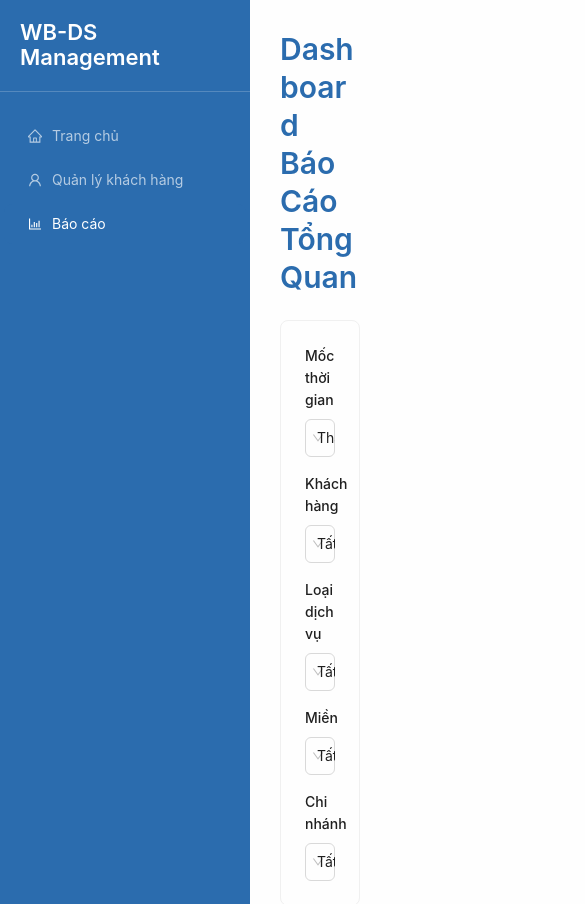
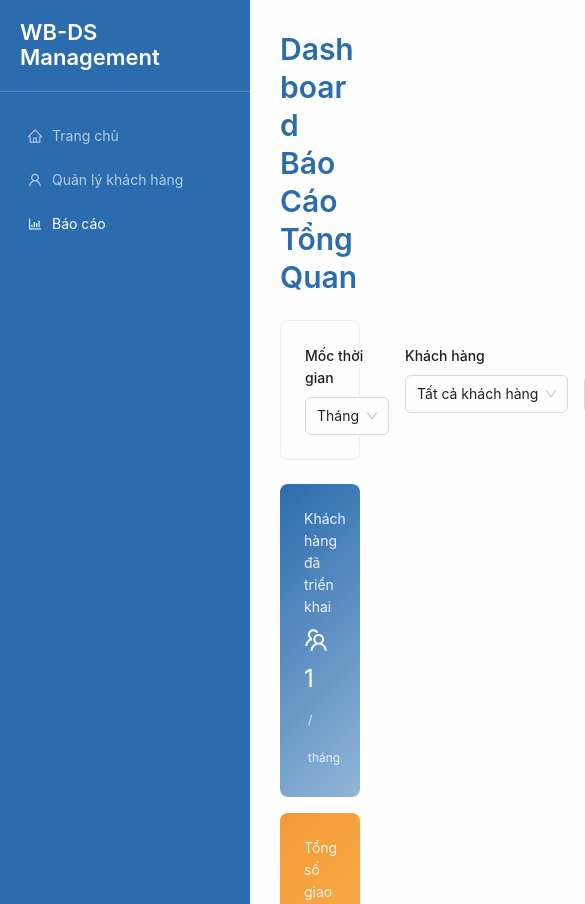
Before and after one commit to iamnga/wbd_customer, a React (Vite) app: page /reports in a window 390 px wide. Shown: the top 904 px of the page, 585 px wide, since content can reach past the window. Built offline with nearby package versions, Linux system fonts and the light colour scheme.

Commit message:
Display all 5 filters on single row in Reports page
Changed filter layout from responsive Row/Col to fixed 5-column CSS Grid
to ensure all filters (Mốc thời gian, Khách hàng, Loại dịch vụ, Miền, Chi nhánh)
always display on the same horizontal row as requested.

```diff
--- a/src/pages/Reports.tsx
+++ b/src/pages/Reports.tsx
@@ -182,8 +182,12 @@ const Reports = () => {
 
       {/* Filters */}
       <Card>
-        <Row gutter={[16, 16]}>
-          <Col xs={24} sm={12} md={8} lg={6}>
+        <div style={{
+          display: 'grid',
+          gridTemplateColumns: 'repeat(5, 1fr)',
+          gap: '16px'
+        }}>
+          <div>
             <div style={{ marginBottom: 8, fontWeight: 500 }}>Mốc thời gian</div>
             <Select
               style={{ width: '100%' }}
@@ -196,8 +200,8 @@ const Reports = () => {
                 { value: 'Năm', label: 'Năm' },
               ]}
             />
-          </Col>
-          <Col xs={24} sm={12} md={8} lg={6}>
+          </div>
+          <div>
             <div style={{ marginBottom: 8, fontWeight: 500 }}>Khách hàng</div>
             <Select
               style={{ width: '100%' }}
@@ -208,8 +212,8 @@ const Reports = () => {
                 ...customerNames.slice(1).map((name) => ({ value: name, label: name })),
               ]}
             />
-          </Col>
-          <Col xs={24} sm={12} md={8} lg={6}>
+          </div>
+          <div>
             <div style={{ marginBottom: 8, fontWeight: 500 }}>Loại dịch vụ</div>
             <Select
               style={{ width: '100%' }}
@@ -222,8 +226,8 @@ const Reports = () => {
                 { value: 'Thu & Chi', label: 'Thu & Chi' },
               ]}
             />
-          </Col>
-          <Col xs={24} sm={12} md={8} lg={6}>
+          </div>
+          <div>
             <div style={{ marginBottom: 8, fontWeight: 500 }}>Miền</div>
             <Select
               style={{ width: '100%' }}
@@ -235,8 +239,8 @@ const Reports = () => {
                 { value: 'Miền Bắc', label: 'Miền Bắc' },
               ]}
             />
-          </Col>
-          <Col xs={24} sm={12} md={8} lg={6}>
+          </div>
+          <div>
             <div style={{ marginBottom: 8, fontWeight: 500 }}>Chi nhánh</div>
             <Select
               style={{ width: '100%' }}
@@ -250,8 +254,8 @@ const Reports = () => {
                 { value: 'Hoàn Kiếm', label: 'Hoàn Kiếm' },
               ]}
             />
-          </Col>
-        </Row>
+          </div>
+        </div>
       </Card>
 
       {/* Key Metrics */}
```
